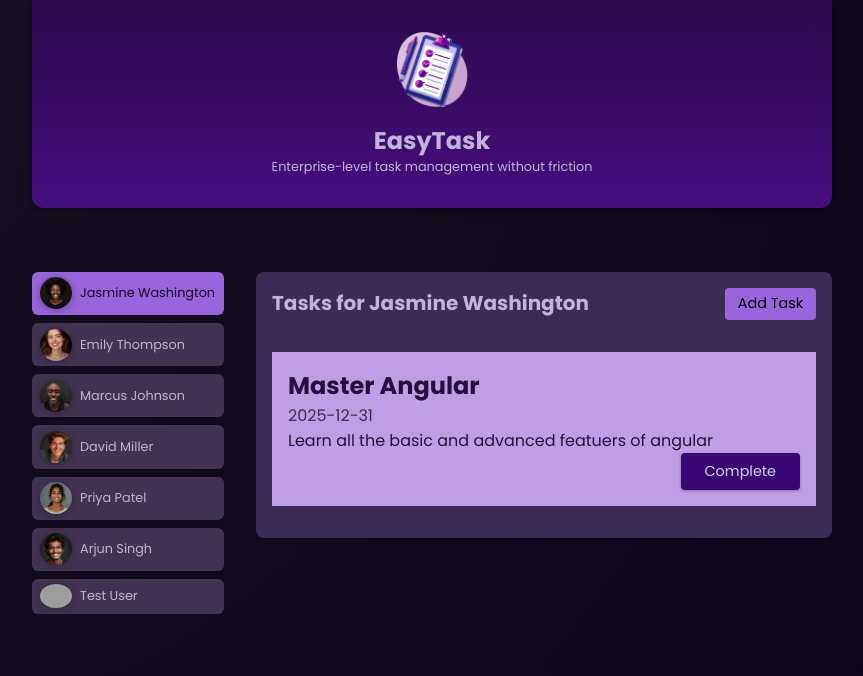
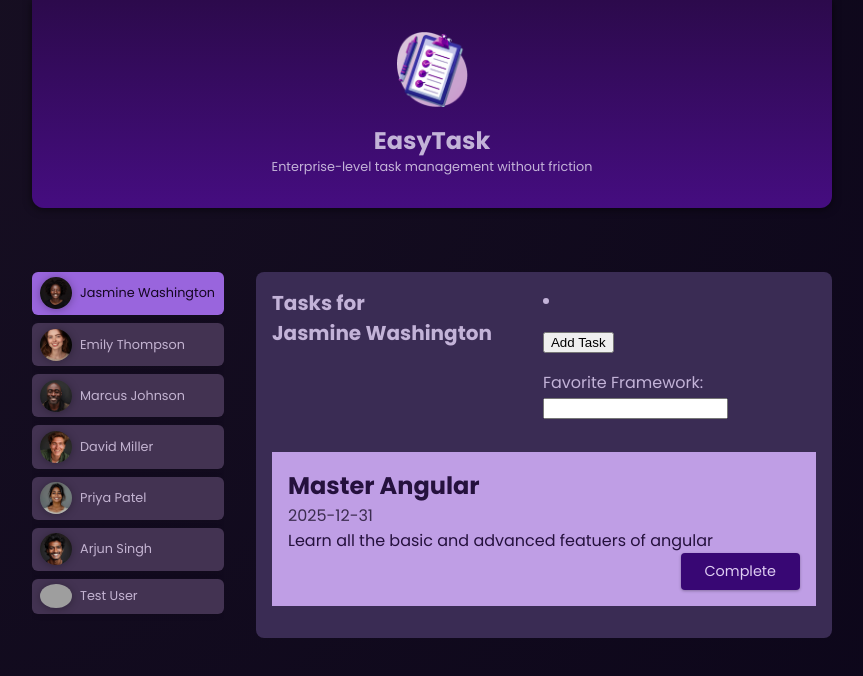
Before and after one commit to iT3E/angular-sandbox, an Angular app in the folder 01-starting-project/: page / in a window 1280 px wide. Both pictures are taken after a click on the button "Jasmine Washington". Shown: the top 676 px of the page, without its empty margins (208-1071 px from the left). Built offline with nearby package versions, Linux system fonts and the light colour scheme; grey boxes are pictures that could not be loaded.

Commit message:
WIP: Tasks

```diff
--- /dev/null
+++ b/01-starting-project/src/app/tasks/addtask/addtask.component.html
@@ -0,0 +1,9 @@
+<article>
+  <p class="actions">
+    <button (click)="onAddTask(); framework.focus()">Add Task</button>
+  </p>
+  <label for="framework">
+    Favorite Framework:
+    <input #framework id="framework" type="text" />
+  </label>
+</article>
--- /dev/null
+++ b/01-starting-project/src/app/tasks/addtask/addtask.component.ts
@@ -0,0 +1,38 @@
+import { Component, Input, Output, EventEmitter } from '@angular/core';
+import { type Task } from '../task/task.model';
+
+@Component({
+  selector: 'app-addtask',
+  standalone: true,
+  imports: [],
+  templateUrl: './addtask.component.html',
+  styleUrl: './addtask.component.css',
+})
+export class AddtaskComponent {
+  @Output() addTask = new EventEmitter<Task>();
+
+  newTask: Task = {
+    id: '',
+    userId: '',
+    title: '',
+    summary: '',
+    dueDate: '',
+  };
+
+  onAddTask() {
+    // Generate a unique ID for the new task
+    this.newTask.id = 'task_' + Math.random();
+
+    // Emit the new task object to the parent component
+    this.addTask.emit(this.newTask);
+
+    // Reset the newTask object to clear the form
+    this.newTask = {
+      id: '',
+      userId: '',
+      title: '',
+      summary: '',
+      dueDate: '',
+    };
+  }
+}
--- a/01-starting-project/src/app/tasks/tasks.component.html
+++ b/01-starting-project/src/app/tasks/tasks.component.html
@@ -2,7 +2,11 @@
   <header>
     <h2>Tasks for {{ name }}</h2>
     <menu>
-      <button>Add Task</button>
+      @for (task of selectedUserTasks; track task.id) {
+        <li>
+          <app-addtask />
+        </li>
+      }
     </menu>
   </header>
 
--- a/01-starting-project/src/app/tasks/tasks.component.ts
+++ b/01-starting-project/src/app/tasks/tasks.component.ts
@@ -1,10 +1,11 @@
 import { Component, Input } from '@angular/core';
 import { TaskComponent } from './task/task.component';
+import { AddtaskComponent } from './addtask/addtask.component';
 
 @Component({
   selector: 'app-tasks',
   standalone: true,
-  imports: [TaskComponent],
+  imports: [TaskComponent, AddtaskComponent],
   templateUrl: './tasks.component.html',
   styleUrl: './tasks.component.css',
 })
@@ -43,4 +44,14 @@ export class TasksComponent {
   onCompleteTask(id: string) {
     this.tasks = this.tasks.filter((task) => task.id !== id);
   }
+
+  onAddTask(newTask: {
+    id: string;
+    userId: string;
+    title: string;
+    summary: string;
+    dueDate: string;
+  }) {
+    this.tasks.push(newTask);
+  }
 }
```
Also changed, not shown: 01-starting-project/src/app/tasks/addtask/addtask.component.css (added).
